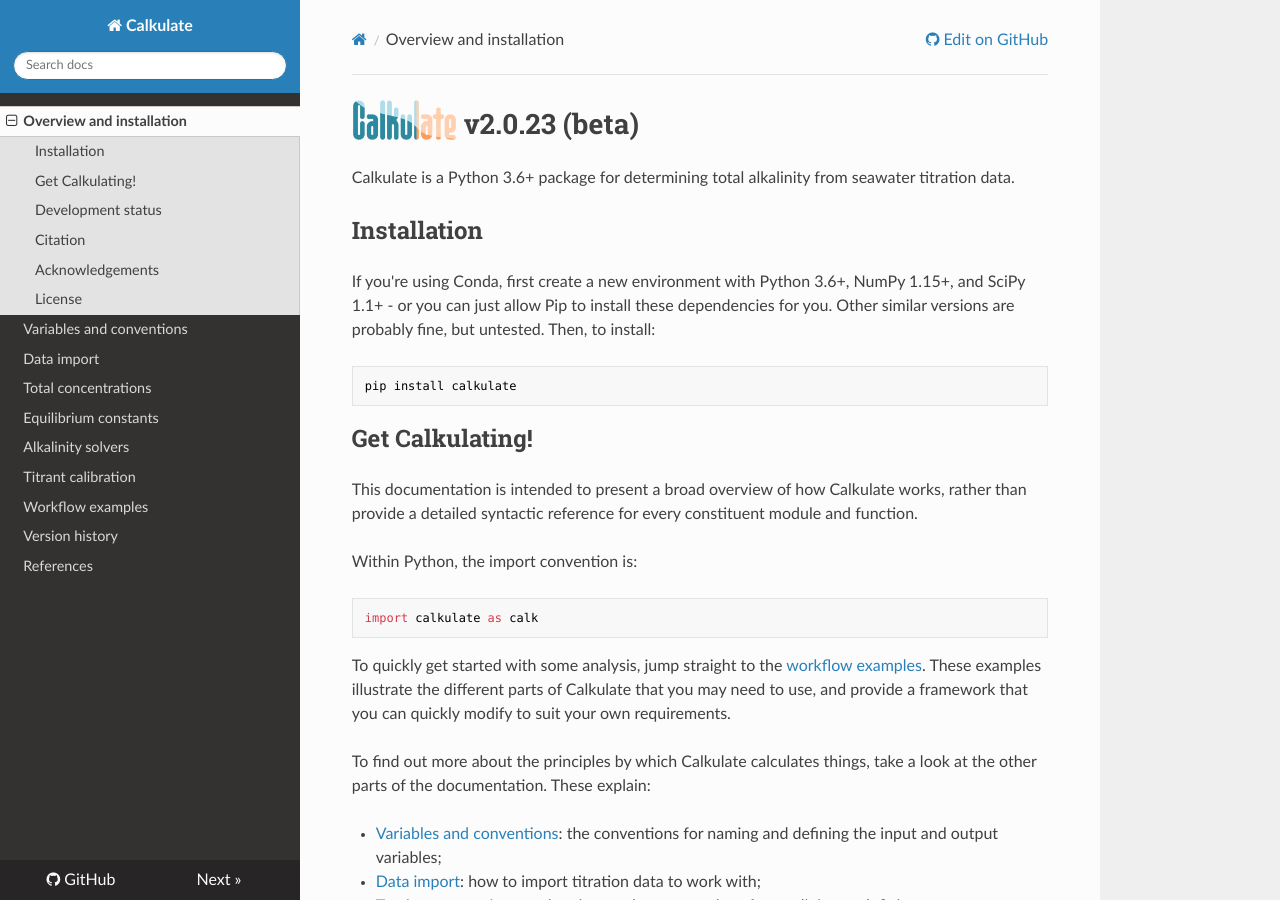
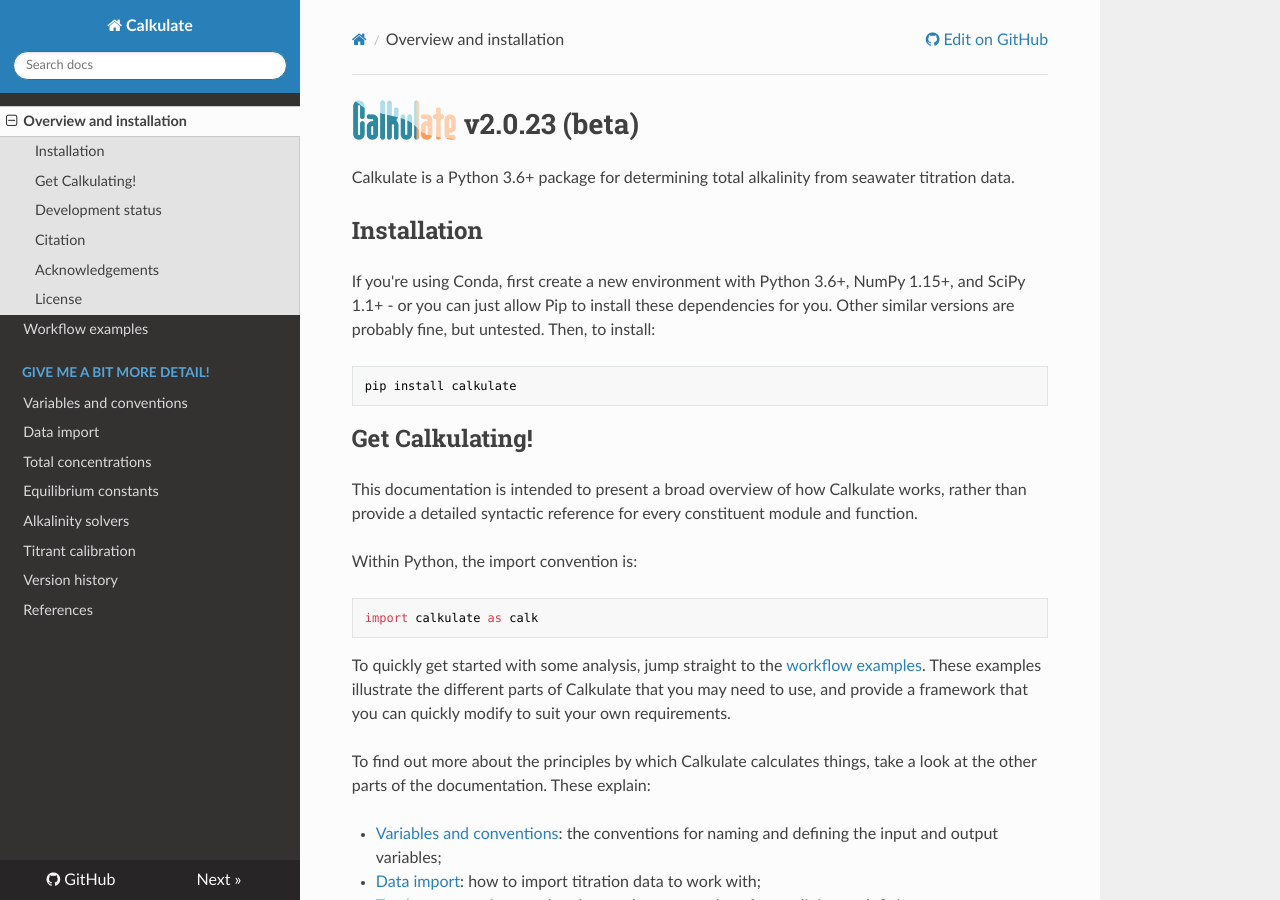
Before and after one commit to mvdh7/calkulate, an MkDocs documentation site: the page built from docs/index.md, in a window 1280 px wide and 900 px high. Built offline with MkDocs 1.6.1, drawn with Linux system fonts in a browser that asks for light colours; nearby versions of some CDN libraries.

Commit message:
Re-order and add subdivision

```diff
--- a/mkdocs.yml
+++ b/mkdocs.yml
@@ -10,12 +10,13 @@
 
 nav:
   - Overview and installation: index.md
-  - Variables and conventions: conventions.md
-  - Data import: io.md
-  - Total concentrations: concentrations.md
-  - Equilibrium constants: dissociation.md
-  - Alkalinity solvers: solvers.md
-  - Titrant calibration: calibration.md
   - Workflow examples: workflow.md
+  - Give me a bit more detail!:
+    - Variables and conventions: conventions.md
+    - Data import: io.md
+    - Total concentrations: concentrations.md
+    - Equilibrium constants: dissociation.md
+    - Alkalinity solvers: solvers.md
+    - Titrant calibration: calibration.md
   - Version history: versions.md
   - References: references.md
```
